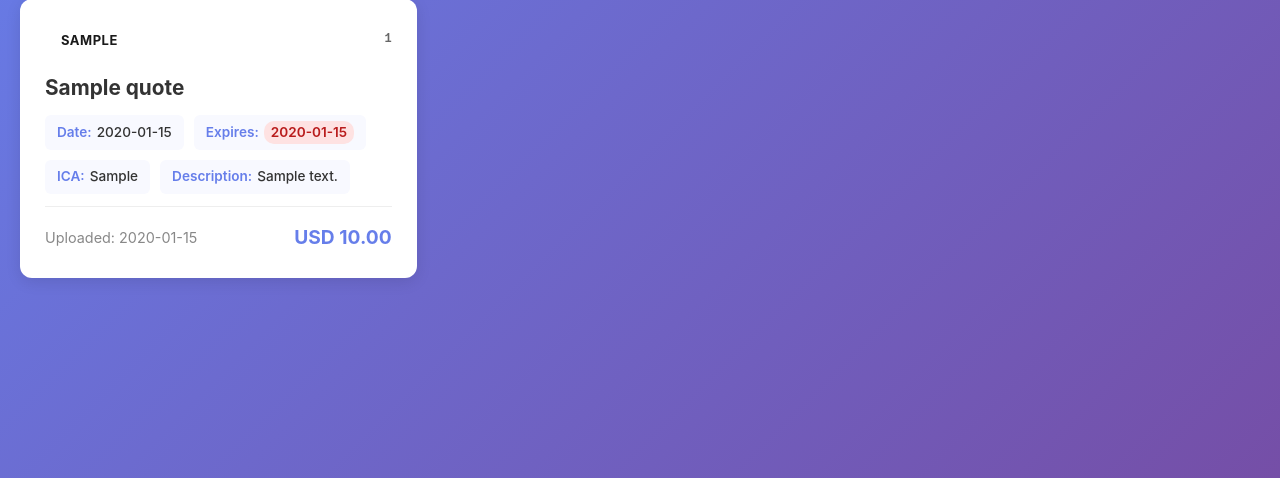
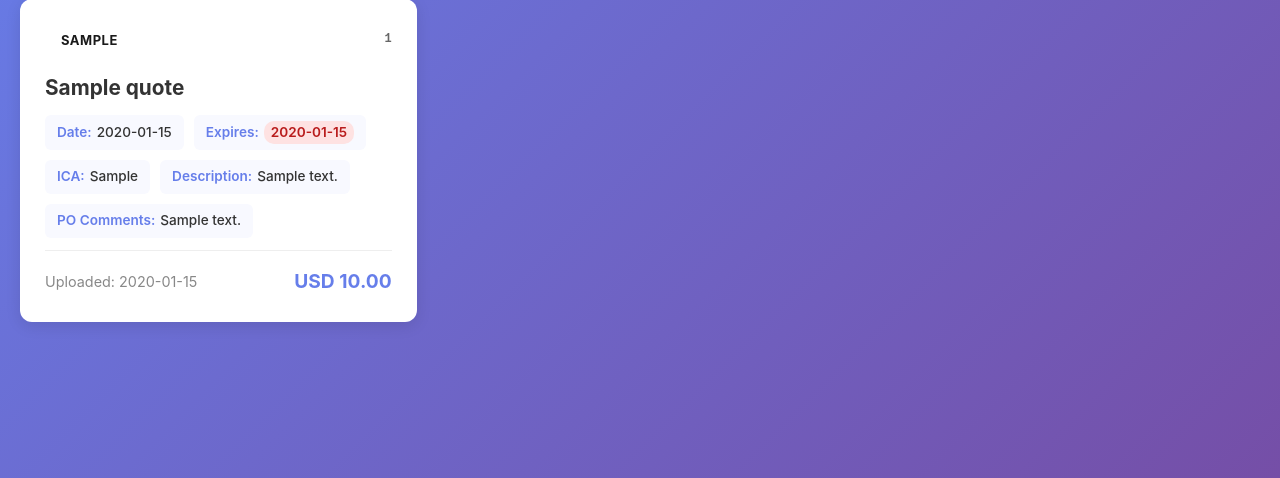
Before and after one commit to geeteq/quote-management, a Flask app: page /admin/projects/1/quotes in a window 1280 px wide. Shown: the part 186-664 px from the top of the page. Run offline with Flask 3, Linux system fonts and the light colour scheme; tables that the repository leaves empty hold one stand-in row (values such as "Sample post").

Commit message:
Add PO Comments field to quotes (upload form, cards, DB)
- po_comments TEXT(255) column in quotes table
- Auto-migration in migrate_db() for existing DBs
- Upload form textarea (max 255 chars)
- Field shown on all quote cards (hidden when empty)
- Included in global search filter
- schema_normalized.sql updated for fresh installs

Co-Authored-By: Claude Sonnet 4.6 <noreply@anthropic.com>

```diff
--- a/app.py
+++ b/app.py
@@ -206,11 +206,18 @@ def migrate_db():
             db.execute("PRAGMA foreign_keys=ON")
             db.commit()
             logger.info("Migration: tenants.status CHECK constraint updated to include 'archived'")
+
+        # Migration: add po_comments column to quotes
+        existing_cols = {r[1] for r in db.execute("PRAGMA table_info(quotes)")}
+        if 'po_comments' not in existing_cols:
+            db.execute("ALTER TABLE quotes ADD COLUMN po_comments TEXT CHECK(length(po_comments) <= 255)")
+            db.commit()
+            logger.info("Migration: added po_comments column to quotes")
     finally:
         db.close()
 
 
-def save_quote_to_db(quote_data, line_items, pdf_path, tenant_id=None, project_id=None, tenant_name='', project_name='', ica=''):
+def save_quote_to_db(quote_data, line_items, pdf_path, tenant_id=None, project_id=None, tenant_name='', project_name='', ica='', po_comments=''):
     """Save parsed quote data to database."""
     logger.debug(f"Saving quote: {quote_data.get('quote_id')} with {len(line_items)} items")
 
@@ -230,8 +237,8 @@ def save_quote_to_db(quote_data, line_items, pdf_path, tenant_id=None, project_i
         cursor.execute('''
             INSERT INTO quotes (quote_id, vendor, customer_name, quote_date, expiry_date,
                                total_amount, currency, description, pdf_path,
-                               tenant_id, project_id, tenant_name, project_name, ica)
-            VALUES (?, ?, ?, ?, ?, ?, ?, ?, ?, ?, ?, ?, ?, ?)
+                               tenant_id, project_id, tenant_name, project_name, ica, po_comments)
+            VALUES (?, ?, ?, ?, ?, ?, ?, ?, ?, ?, ?, ?, ?, ?, ?)
         ''', (
             quote_id,
             quote_data.get('vendor'),
@@ -246,7 +253,8 @@ def save_quote_to_db(quote_data, line_items, pdf_path, tenant_id=None, project_i
             project_id,
             tenant_name,
             project_name,
-            ica
+            ica,
+            po_comments[:255] if po_comments else None
         ))
 
         quote_db_id = cursor.lastrowid
@@ -473,7 +481,7 @@ def get_all_quotes():
     db = get_db()
     quotes = db.execute('''
         SELECT id, quote_id, vendor, customer_name, quote_date, expiry_date,
-               total_amount, currency, description, tenant_name, project_name, ica, status
+               total_amount, currency, description, tenant_name, project_name, ica, status, po_comments
         FROM quotes
         WHERE status != 'archived'
         ORDER BY uploaded_at DESC
@@ -529,6 +537,7 @@ def upload_quote():
         tenant_id = request.form.get('tenant_id', '').strip()
         project_id = request.form.get('project_id', '').strip()
         ica = request.form.get('ica', '').strip()
+        po_comments = request.form.get('po_comments', '').strip()
 
         tenant_id = int(tenant_id) if tenant_id else None
         project_id = int(project_id) if project_id else None
@@ -579,7 +588,8 @@ def upload_quote():
             project_id=project_id,
             tenant_name=tenant_name,
             project_name=project_name,
-            ica=ica
+            ica=ica,
+            po_comments=po_comments
         )
 
         logger.info(f"Quote saved successfully with ID: {quote_db_id}")
@@ -884,7 +894,7 @@ def api_project_quotes(project_id):
     db = get_db()
     quotes = db.execute('''
         SELECT id, quote_id, vendor, customer_name, quote_date, expiry_date,
-               total_amount, currency, description, tenant_name, project_name, ica, status
+               total_amount, currency, description, tenant_name, project_name, ica, status, po_comments
         FROM quotes
         WHERE project_id = ? AND status != 'archived'
         ORDER BY quote_date DESC
@@ -899,7 +909,7 @@ def api_unassigned_quotes():
     db = get_db()
     quotes = db.execute('''
         SELECT id, quote_id, vendor, customer_name, quote_date, expiry_date,
-               total_amount, currency, description, tenant_name, project_name, ica, status
+               total_amount, currency, description, tenant_name, project_name, ica, status, po_comments
         FROM quotes
         WHERE project_id IS NULL AND status != 'archived'
         ORDER BY quote_date DESC
@@ -950,7 +960,7 @@ def admin_quotes():
     db = get_db()
     quotes = db.execute("""
         SELECT id, quote_id, vendor, customer_name, quote_date, expiry_date,
-               total_amount, currency, tenant_name, project_name, ica, uploaded_at, status
+               total_amount, currency, tenant_name, project_name, ica, uploaded_at, status, po_comments
         FROM quotes
         ORDER BY uploaded_at DESC
     """).fetchall()
@@ -1056,7 +1066,7 @@ def admin_tenant_projects(tenant_id):
         # Get quotes for this project
         quotes = db.execute('''
             SELECT id, quote_id, vendor, customer_name, quote_date, expiry_date,
-                   total_amount, currency, description, ica, uploaded_at
+                   total_amount, currency, description, ica, uploaded_at, po_comments
             FROM quotes
             WHERE project_id = ?
             ORDER BY uploaded_at DESC
@@ -1090,7 +1100,7 @@ def admin_project_quotes(project_id):
     # Get project's quotes
     quotes = db.execute('''
         SELECT id, quote_id, vendor, customer_name, quote_date, expiry_date,
-               total_amount, currency, description, ica, uploaded_at
+               total_amount, currency, description, ica, uploaded_at, po_comments
         FROM quotes
         WHERE project_id = ?
         ORDER BY quote_date DESC
--- a/schema_normalized.sql
+++ b/schema_normalized.sql
@@ -356,6 +356,7 @@ CREATE TABLE IF NOT EXISTS quotes (
     tenant_name TEXT,
     project_name TEXT,
     ica TEXT,
+    po_comments TEXT CHECK(length(po_comments) <= 255),
     uploaded_at TIMESTAMP DEFAULT CURRENT_TIMESTAMP,
     status TEXT DEFAULT 'active',
     FOREIGN KEY (tenant_id) REFERENCES tenants(id),
--- a/templates/admin/project_quotes.html
+++ b/templates/admin/project_quotes.html
@@ -57,6 +57,12 @@
                         <div class="metadata-item">
                             <span class="metadata-label">Description:</span>
                             <span class="metadata-value">{{ quote.description }}</span>
+                        </div>
+                        {% endif %}
+                        {% if quote.po_comments %}
+                        <div class="metadata-item">
+                            <span class="metadata-label">PO Comments:</span>
+                            <span class="metadata-value">{{ quote.po_comments }}</span>
                         </div>
                         {% endif %}
                     </div>
--- a/templates/admin/tenant_projects.html
+++ b/templates/admin/tenant_projects.html
@@ -76,6 +76,12 @@
                             <div class="metadata-item">
                                 <span class="metadata-label">Description:</span>
                                 <span class="metadata-value">{{ quote.description }}</span>
+                            </div>
+                            {% endif %}
+                            {% if quote.po_comments %}
+                            <div class="metadata-item">
+                                <span class="metadata-label">PO Comments:</span>
+                                <span class="metadata-value">{{ quote.po_comments }}</span>
                             </div>
                             {% endif %}
                         </div>
```
Also changed, not shown: templates/index_new.html (+14 -1 lines).
